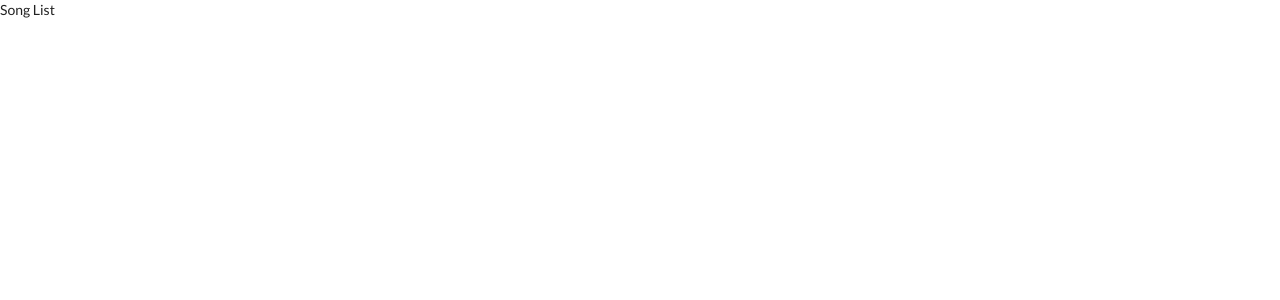
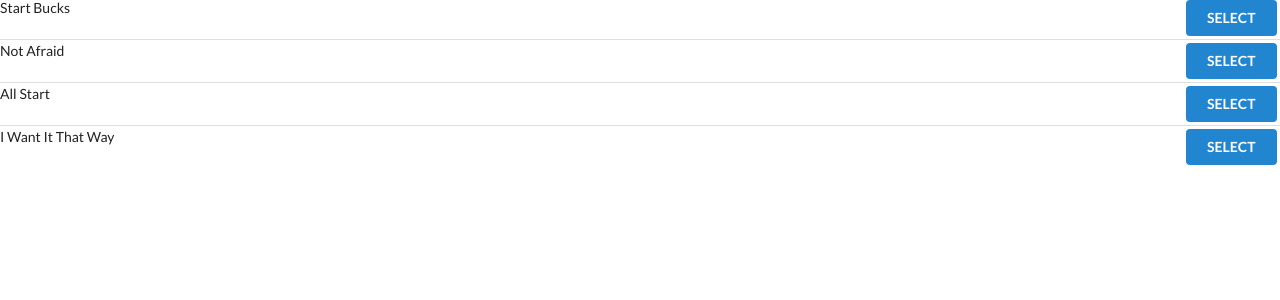
Before and after one commit to sandykar98k/songs, a React (Create React App) app: page / in a window 1280 px wide. Shown: the top 300 px of the page. Built offline with nearby package versions, Linux system fonts and the light colour scheme.

Commit message:
Map songs list inside SongList component

```diff
--- a/src/components/SongList.js
+++ b/src/components/SongList.js
@@ -2,8 +2,23 @@
 import { connect } from 'react-redux';
 
 class SongList extends Component {
+  // This is helper method to map list via jsx.
+  renderList() {
+    return this.props.songs.map(song => {
+      return (
+        <div className="item" key={song.title}>
+          <div className="right floated content">
+            <button className="ui button primary">SELECT</button>
+          </div>
+
+          <div className="content">{song.title}</div>
+        </div>
+      );
+    });
+  }
+
   render() {
-    return <div>Song List</div>;
+    return <div className="ui divided list">{this.renderList()}</div>;
   }
 }
 
```
